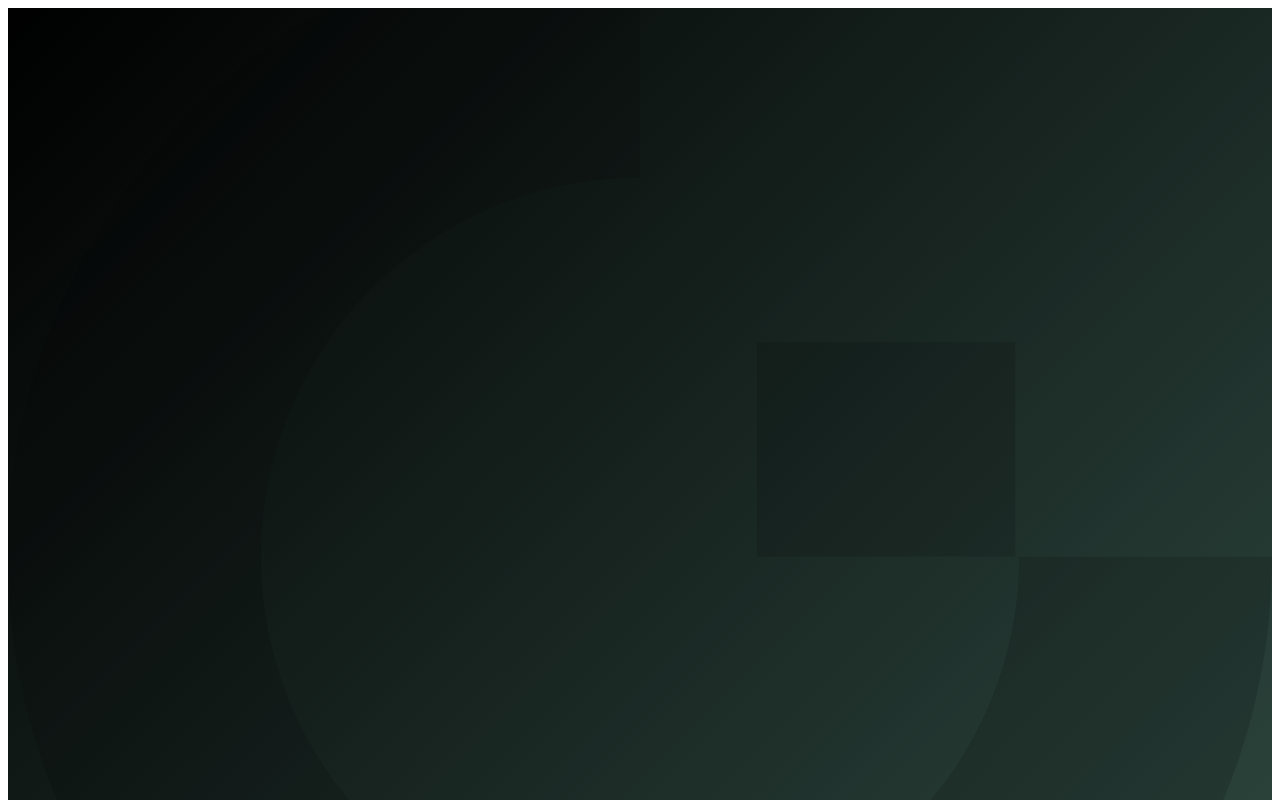
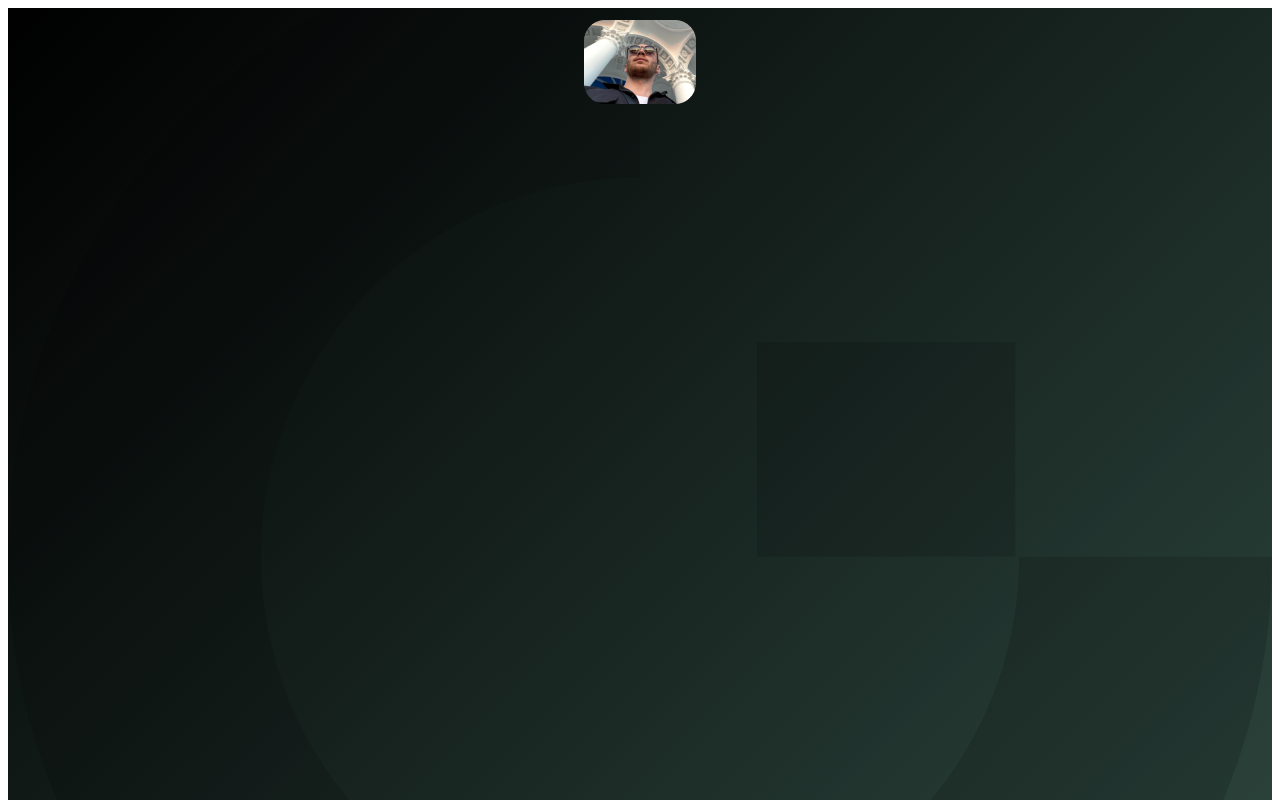
Before and after one commit to GorbunovS/g-land, a Vue app in the folder g-land/: page / in a window 1280 px wide. Shown: the top 800 px of the page. Built offline with nearby package versions, Linux system fonts and the light colour scheme.

Commit message:
Промежность

```diff
--- a/g-land/src/App.vue
+++ b/g-land/src/App.vue
@@ -6,15 +6,16 @@
 
 <script>
 import HomePage from './components/HomePage.vue';
+import GreetingComponent from './components/GreetingComponent.vue';
 
 export default {
   name: 'App',
   components: {
-    HomePage,
+    HomePage,GreetingComponent
   },
 };
 </script>
 
 <style>
 /* Ваши стили */
-</style>
+</style>./components/Greeting.vue./components/GreetingComponent.vue
--- /dev/null
+++ b/g-land/src/components/GreetingComponent.vue
@@ -0,0 +1,14 @@
+<template>
+    <div class="aboutMe">
+        <img class="image" src="@/assets/image.png">
+        <div class="textContainer">
+            <div class="H1">
+            </div>
+            <div class="H2">
+            </div>
+        </div>
+    </div>
+</template>
+
+<style>
+</style>
--- a/g-land/src/components/HomePage.vue
+++ b/g-land/src/components/HomePage.vue
@@ -1,7 +1,7 @@
 <template>
     <div class="homepage">
       <div class="navbar">
-        <!-- Навигация -->
+        <GreetingComponent></GreetingComponent>
       </div>
       <div class="content">
         <!-- БЭКГРАУНД -->
@@ -11,8 +11,13 @@
   </template>
 
   <script>
+import GreetingComponent from './GreetingComponent.vue';
+
   export default {
     name: 'HomePage',
+    components: {
+      GreetingComponent,
+    },
   };
   </script>
 
```
Also changed, not shown: g-land/src/assets/image.png (added).
